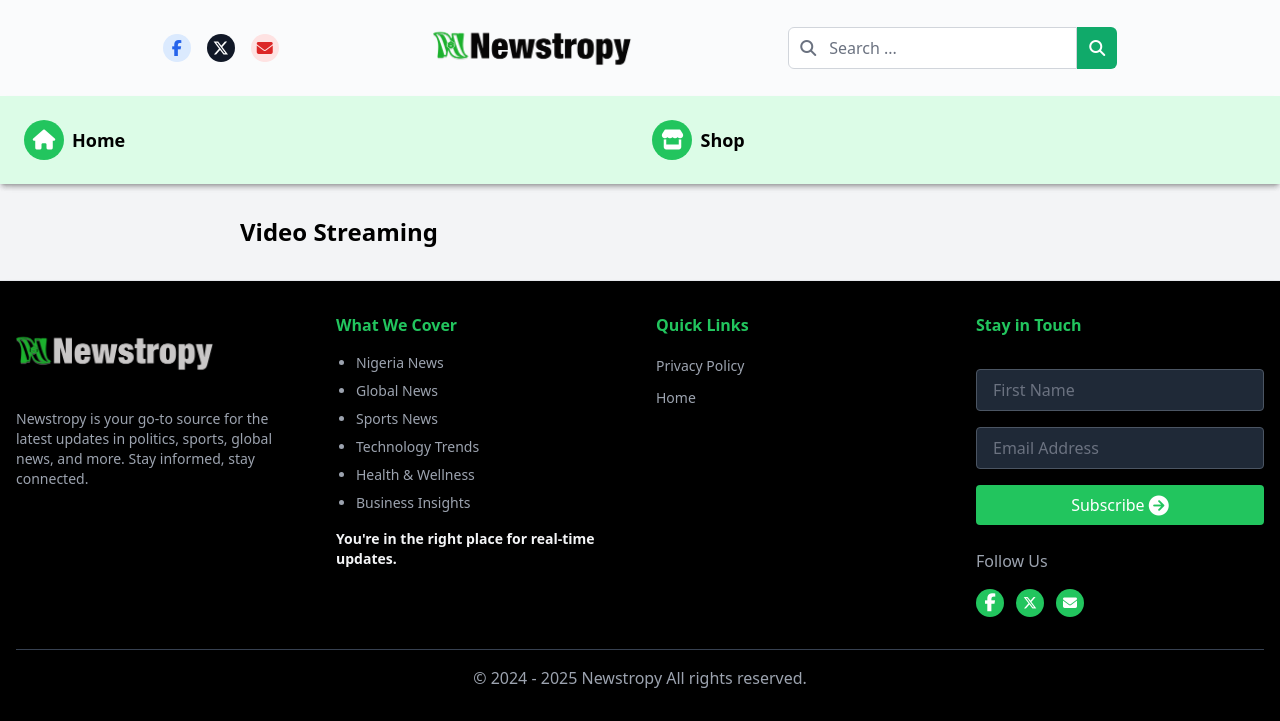
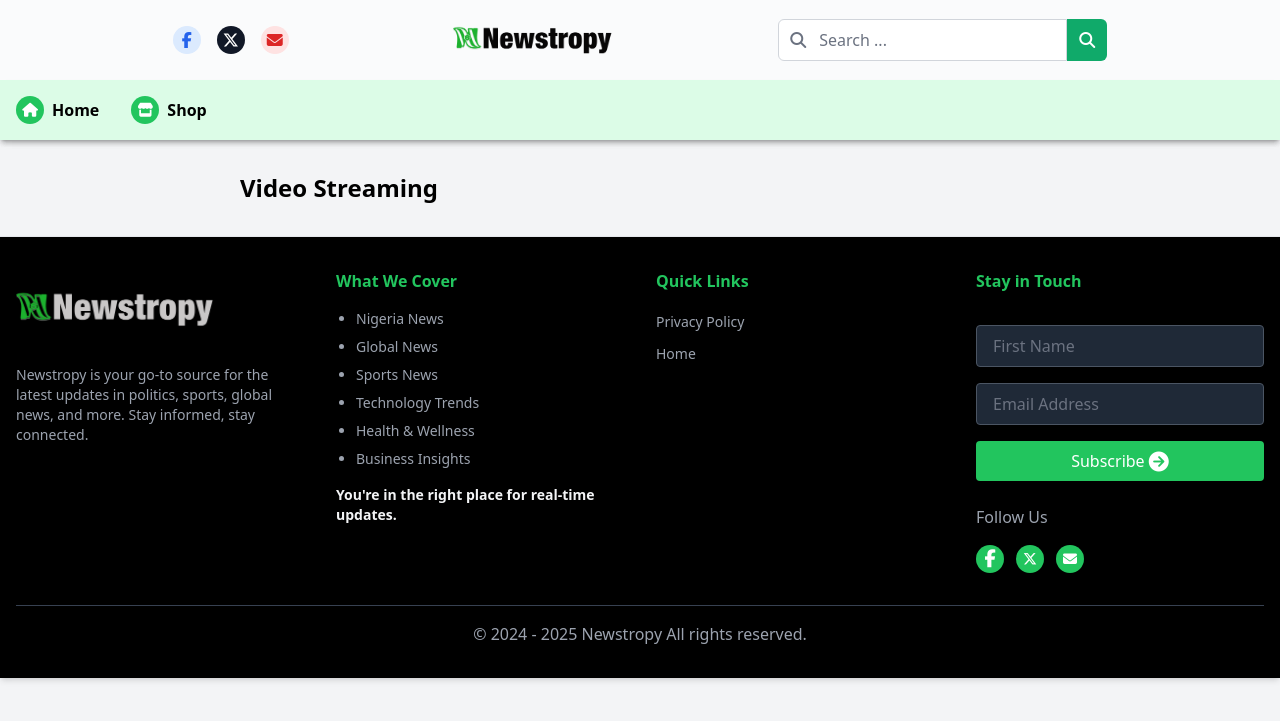
Before and after one commit to OluwamomiAkinbote/Babylon, a Django app: template templates/pages/video_reels.html in a window 1280 px wide. Shown: the top 721 px of the page. Run offline with Django 5.2, Linux system fonts and the light colour scheme; the template is opened without the code that fills it, so the values that code supplies are empty; style sheets or scripts are compiled from the project's sources; some libraries are stand-ins or nearby versions.

Commit message:
Header adjusted

```diff
--- a/templates/header/header.html
+++ b/templates/header/header.html
@@ -6,12 +6,14 @@
 </head>
 
 <body class="font-helvetica">
+
+
 <!-- top_bar -->
 
 
     <div class="bg-gray-50 shadow-md relative z-20 backdrop-blur-md bg-opacity-75">
         <!-- First Container: Social Links, Logo, and Search Bar -->
-        <div class="py-2 flex justify-evenly items-center px-2 hidden sm:flex">
+        <div class="p-2 flex justify-evenly items-center  hidden sm:flex">
 
             <div class="social-links flex space-x-4 text-gray-900">
                 <!-- Facebook -->
@@ -30,7 +32,7 @@
 
             <!-- logo -->
             <div class="logo">
-                <img src="{% static 'images/logoheader.png' %}" alt="Logo" class="h-20 w-auto md:h-20  object-cover">
+                <img src="{% static 'images/logoheader.png' %}" alt="Logo" class="h-16 w-auto md:h-16  object-cover">
             </div>
 
             <!-- Search Bar -->
@@ -52,30 +54,33 @@
 
         </div>
         <!-- navbar on lg screen -->
-        <div class="navbar md:flex hidden justify-between bg-green-100 text-black items-center p-4 font-semibold mb-4 shadow-md text-sm">
+        <div class="navbar md:flex hidden justify-between bg-green-100 text-black items-center p-2 font-semibold mb-4 shadow-md">
             <div class="home flex items-center space-x-4">
+
+                <div class="shop flex items-center space-x-4">
                     <a href="/" class="flex items-center p-2 ">
-                    <div class="flex items-center justify-center bg-green-500 text-white rounded-full w-10 h-10">
-                        <i class="fas fa-home text-xl"></i> <!-- Adjust icon size here -->
+                        <div class="flex items-center justify-center bg-green-500 text-white rounded-full w-7 h-7">
+                            <i class="fas fa-home text-sm"></i> <!-- Adjust icon size here -->
                         </div>
-                    <span class="text-lg ml-2">Home</span>
+                        <span class="text-md ml-2">Home</span>
                     </a>
                 </div>
 
-            <div class="home flex items-center space-x-4">
+                <div class="shop flex items-center space-x-4">
                     <a href="{% url 'shop_index' %}" class="flex items-center p-2">
-                    <div class="flex items-center justify-center bg-green-500 text-white rounded-full w-10 h-10">
-                        <i class="fas fa-store text-xl"></i> <!-- Adjust icon size here -->
+                        <div class="flex items-center justify-center bg-green-500 text-white rounded-full w-7 h-7">
+                            <i class="fas fa-store text-sm"></i> <!-- Adjust icon size here -->
                         </div>
-                    <span class="text-lg ml-2">Shop</span>
+                        <span class="text-md ml-2">Shop</span>
                     </a>
+                </div>
             </div>
 
             <div class="category">
                 <ul class="flex space-x-6 capitalize">
                     {% for category in navbar_categories %}
                     <li class="hover:underline hover:text-green-800 transition-colors border-t border-b border-green-900">
-                        <a href="{% url 'category_list' category.slug %}" class="text-lg">{{ category.name }}</a>
+                        <a href="{% url 'category_list' category.slug %}" class="text-md">{{ category.name }}</a>
                     </li>
                     {% endfor %}
                 </ul>
```
Also changed, not shown: blog/admin.py (+18 -25 lines). Lines whose indentation alone changed are shown as unchanged.
